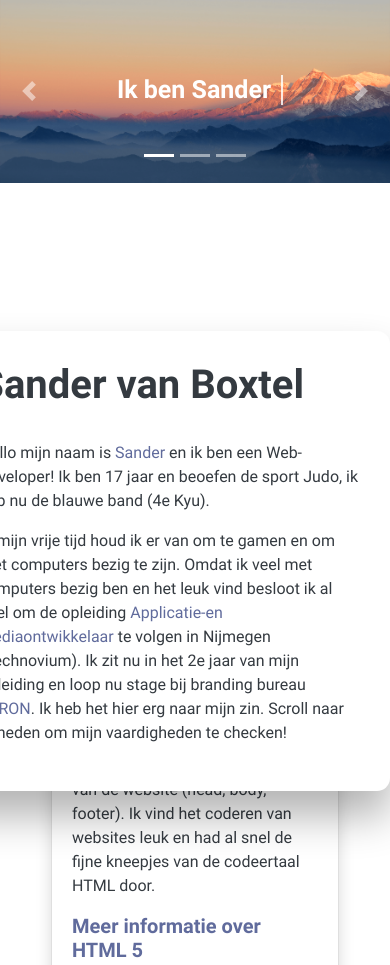
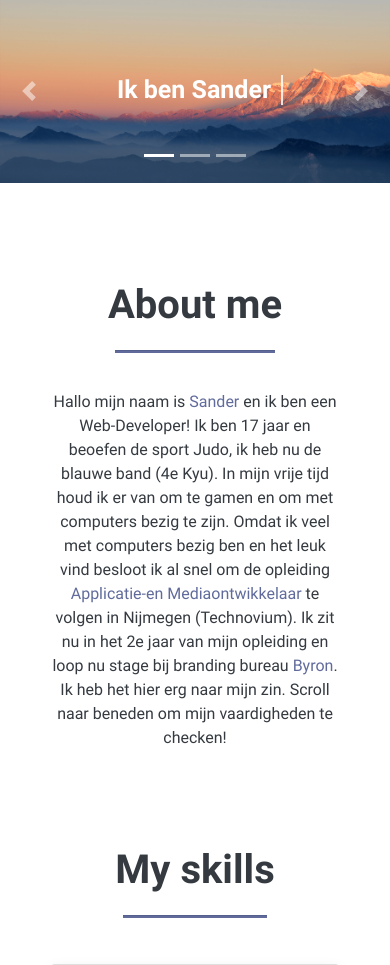
Before and after one commit to SandervanBoxtel/sandervanboxtel.github.io, a PHP site: page / in a window 390 px wide. Shown: the part 57-1022 px from the top of the page. Run offline with PHP 8.4, Linux system fonts and the light colour scheme; some libraries are stand-ins or nearby versions.

Commit message:
Update About Me
Update About Me Sectie Responsive Mobile Tablet Laptop/Desktop

```diff
--- a/css/sander-style.css
+++ b/css/sander-style.css
@@ -118,6 +118,10 @@ p {
 }
 
 /* Line 1 */
+
+.homewrapper {
+    display: none;
+}
 
 .line1 {
     position: relative;
@@ -366,13 +370,23 @@ footer {
     }
 
     .section1 .row .col-md-6 .panel {
-        top: 3.9rem;
+        display: none;
+    }
+
+    .section1 {
+        margin-top: 0px;
     }
 }
 
-@media screen and (max-width: 1025px) {
+@media (max-width: 1025px) {
     .section1 .row .col-md-6 .panel {
         top: 6.5vmin;
+    }
+}
+
+@media (max-width: 770px) {
+    .section1 .row .col-md-6 .panel {
+        top: 4.9vmin;
     }
 }
 
@@ -389,4 +403,8 @@ footer {
         max-width: 80%;
         margin-left: 10%;
     }
+
+    .homewrapper {
+        display: block;
+    }
 }
--- a/index.html
+++ b/index.html
@@ -113,7 +113,7 @@
 
       <!--About Me-->
 
-      <!--<div id="aboutme"></div>
+      <div id="aboutme"></div>
       <div class="homewrapper" data-aos="fade-up" data-aos-once="true" data-aos-duration="1300">
          <h1 class="aboutmetitle">About me</h1>
       <hr class="borderline1">
@@ -129,7 +129,7 @@
             </div>
          </center>
          </div>
-      </div>-->
+      </div>
 
          <!--My Skills-->
 
```
